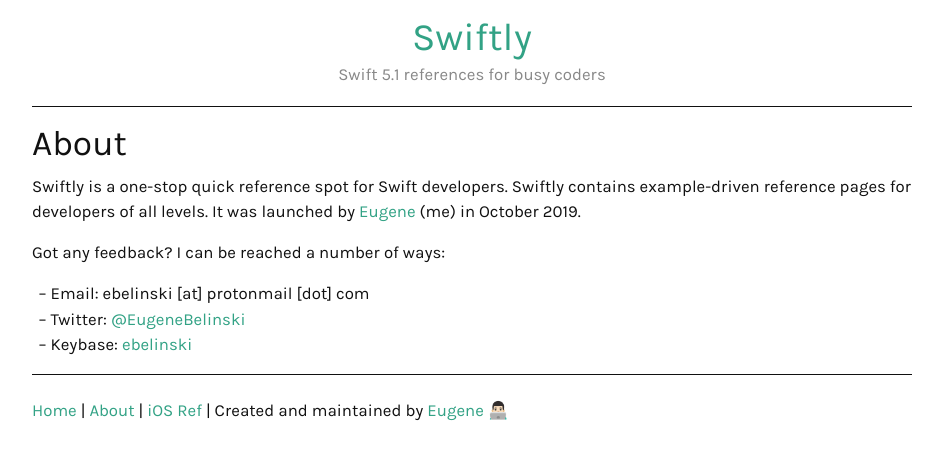
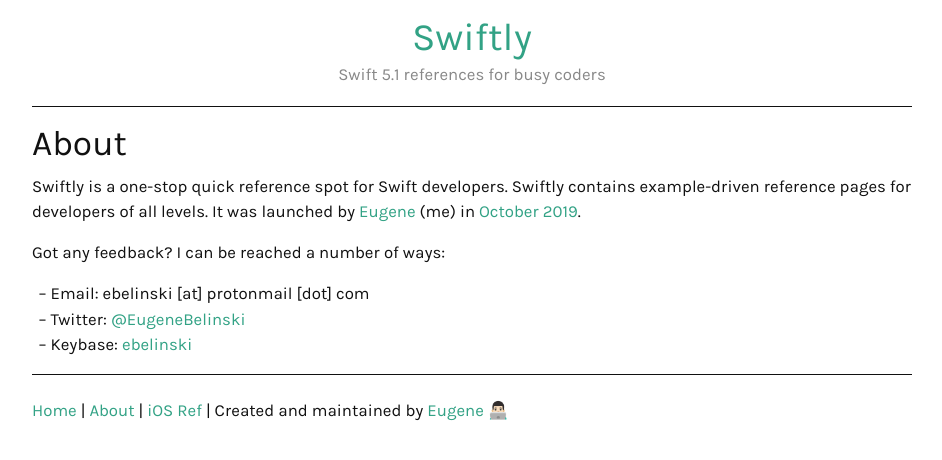
Before and after one commit to ebelinski/swiftly, a Jekyll site: the page built from about.md, in a window 1280 px wide. Shown: the top 460 px of the page, without its empty margins (168-1110 px from the left). Built offline with Jekyll 4.4.1, drawn with Linux system fonts in a browser that asks for light colours; comment, search, counter and statistics services are not loaded; part of the change alters nothing that is shown.

```diff
--- a/about.md
+++ b/about.md
@@ -4,7 +4,7 @@ title: About
 description:
 ---
 
-Swiftly is a one-stop quick reference spot for Swift developers. Swiftly contains example-driven reference pages for developers of all levels. It was launched by [Eugene](https://ebelinski.com/) (me) in October 2019.
+Swiftly is a one-stop quick reference spot for Swift developers. Swiftly contains example-driven reference pages for developers of all levels. It was launched by [Eugene](https://ebelinski.com/) (me) in [October 2019](https://ebelinski.com/swiftly-announcement/).
 
 Got any feedback? I can be reached a number of ways:
 
```
